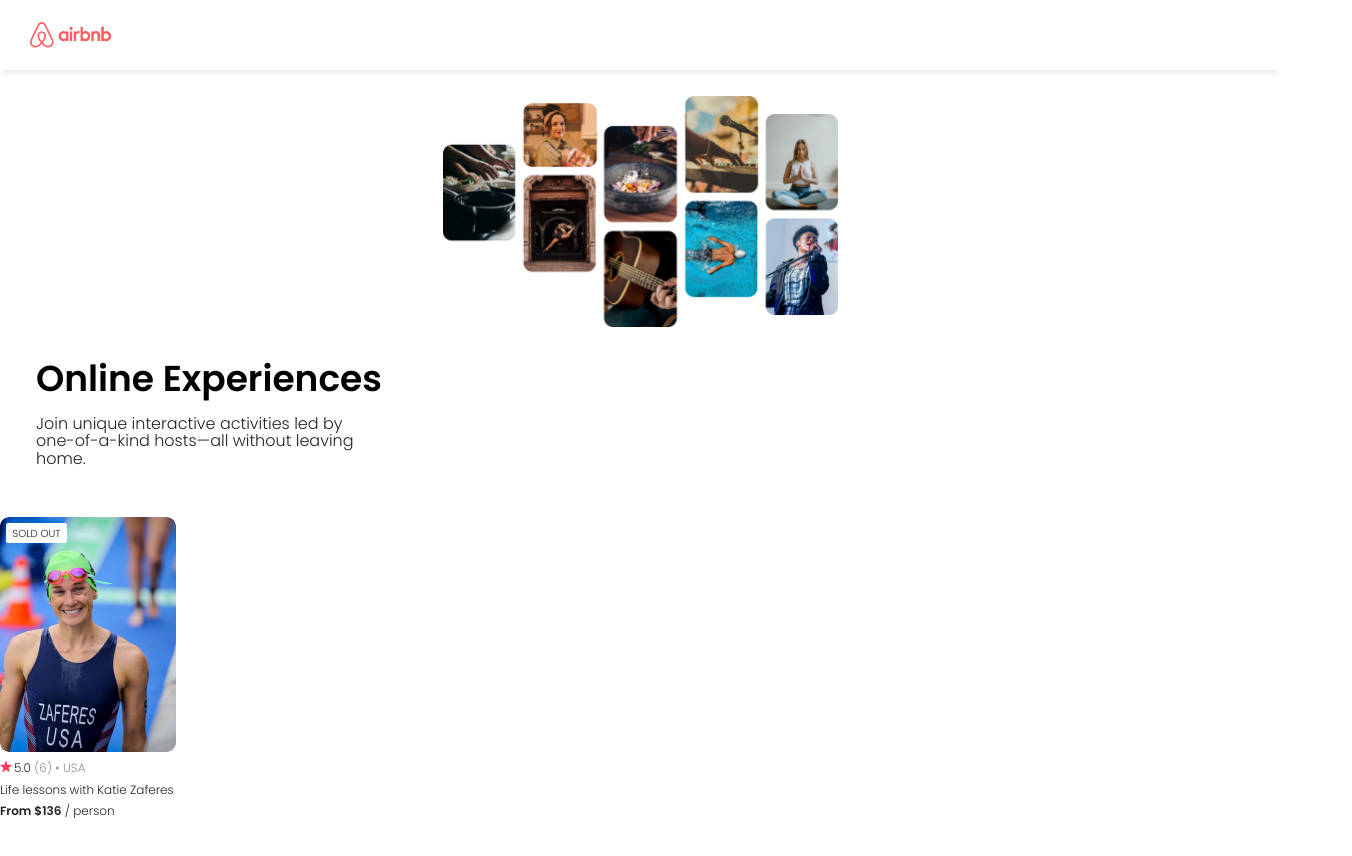
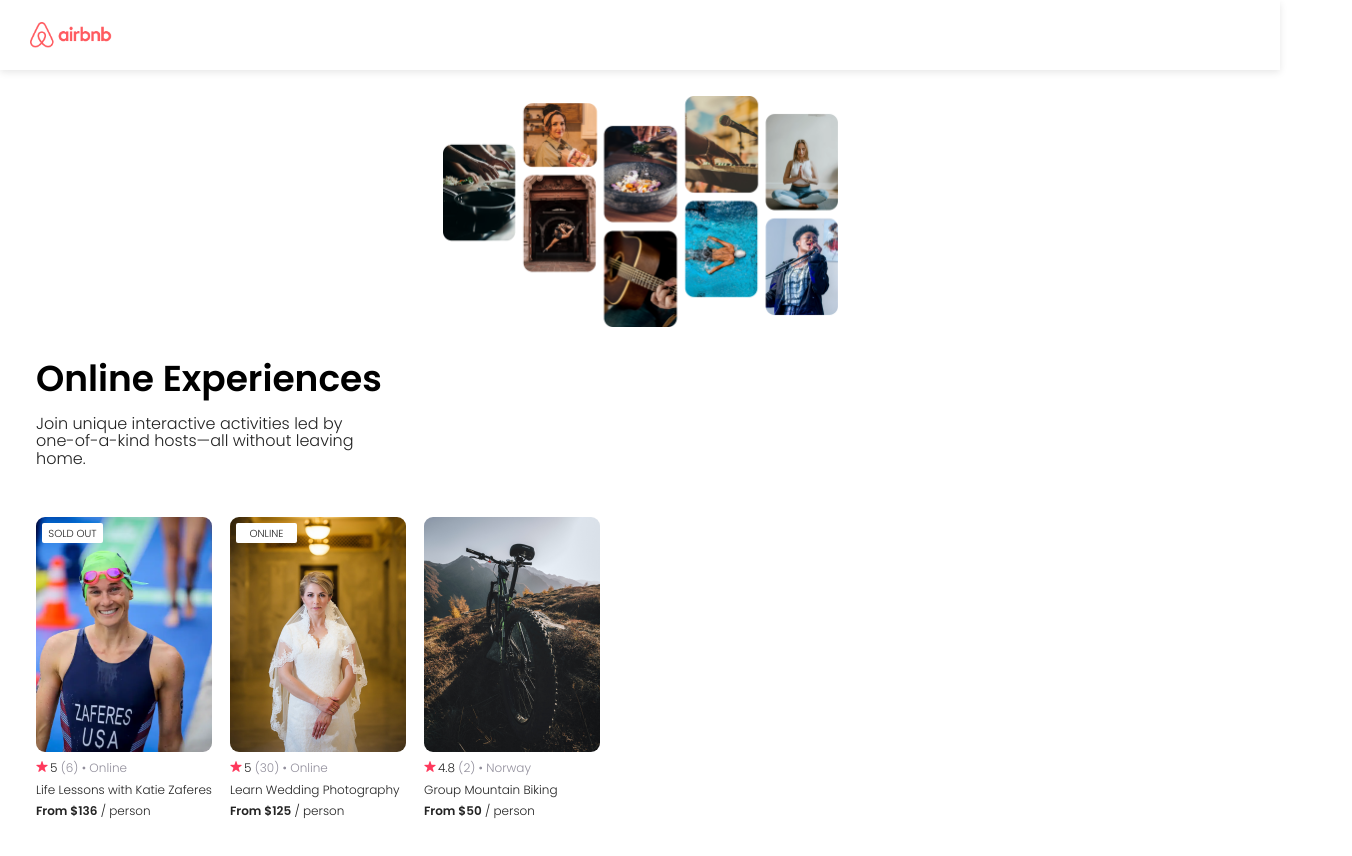
Before and after one commit to BurakAy/AirbnbExperiences, a React (Vite) app: page / in a window 1280 px wide. Shown: the top 856 px of the page, 1352 px wide, since content can reach past the window. Built offline with nearby package versions, Linux system fonts and the light colour scheme.

Commit message:
replaced hard coded data with data pulled from object

```diff
--- a/src/App.jsx
+++ b/src/App.jsx
@@ -2,21 +2,30 @@ import "./App.css";
 import Navbar from "./components/Navbar";
 import Hero from "./components/Hero";
 import Card from "./components/Card";
+import cardData from "./components/data";
 
 function App() {
+  const cards = cardData.map((info) => {
+    const card = (
+      <Card
+        key={info.id}
+        label={info.status}
+        img={info.coverImg}
+        rating={info.stats.rating}
+        count={info.stats.reviewCount}
+        country={info.location}
+        title={info.title}
+        price={info.price}
+      />
+    );
+    return card;
+  });
+
   return (
     <div className="App">
       <Navbar />
       <Hero />
-      <Card
-        label="sold out"
-        img="katie_z.png"
-        rating={parseFloat(5.0).toFixed(1)}
-        count={6}
-        country="USA"
-        title="Life lessons with Katie Zaferes"
-        price="136"
-      />
+      <div className="cards--wrapper">{cards}</div>
     </div>
   );
 }
--- a/src/components/Card.jsx
+++ b/src/components/Card.jsx
@@ -10,7 +10,7 @@ const Card = (props) => {
           <span className="card--image_label">{props.label}</span>
         )}
         <img
-          src={`../src/assets/${props.img}`}
+          src={`../src/images/${props.img}`}
           alt=""
           className="card--image"
         />
--- /dev/null
+++ b/src/components/data.jsx
@@ -0,0 +1,47 @@
+export default [
+  {
+    id: 1,
+    status: "Sold Out",
+    title: "Life Lessons with Katie Zaferes",
+    description:
+      'I will share with you what I call "Positively Impactful Moments of Disappointment." Throughout my career, many of my highest moments only came after setbacks and losses. But learning from those difficult moments is what gave me the ability to rise above them and reach my goals.',
+    price: 136,
+    coverImg: "katie-zaferes.png",
+    stats: {
+      rating: 5.0,
+      reviewCount: 6,
+    },
+    location: "Online",
+    openSpots: 0,
+  },
+  {
+    id: 2,
+    status: "Online",
+    title: "Learn Wedding Photography",
+    description:
+      "Interested in becoming a wedding photographer? For beginner and experienced photographers alike, join us in learning techniques required to leave the happy couple with memories that'll last a lifetime.",
+    price: 125,
+    coverImg: "wedding-photography.png",
+    stats: {
+      rating: 5.0,
+      reviewCount: 30,
+    },
+    location: "Online",
+    openSpots: 27,
+  },
+  {
+    id: 3,
+    status: "",
+    title: "Group Mountain Biking",
+    description:
+      "Experience the beautiful Norwegian landscape and meet new friends all while conquering rugged terrain on your mountain bike. (Bike provided!)",
+    price: 50,
+    coverImg: "mountain-bike.png",
+    stats: {
+      rating: 4.8,
+      reviewCount: 2,
+    },
+    location: "Norway",
+    openSpots: 3,
+  },
+];
```
